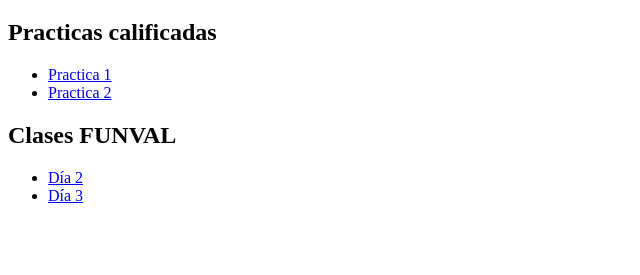
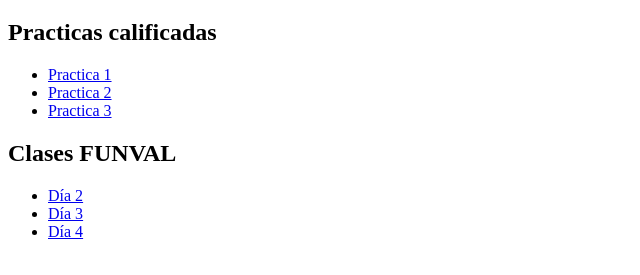
Before and after one commit to ibra1390/funval, a plain HTML site: page index.html in a window 1280 px wide. Shown: the part 61-336 px from the top of the page, without its empty margins (0-640 px from the left). Drawn offline with Linux system fonts and the light colour scheme.

Commit message:
dia 4 y practica 3 agregados a index principal

```diff
--- a/index.html
+++ b/index.html
@@ -15,6 +15,9 @@
         <li>
             <a href="./tareas/practica-2/index.html">Practica 2</a>
         </li>
+        <li>
+            <a href="./tareas/practica-3/index.html">Practica 3</a>
+        </li>
     </ul>
     <h2>Clases FUNVAL</h2>
     <ul>
@@ -24,6 +27,9 @@
         <li>
             <a href="./dia-3/formulario.html">Día 3</a>
         </li>
+        <li>
+            <a href="./dia-4/layout.html">Día 4</a>
+        </li>
     </ul>
 </body>
 </html>
```
